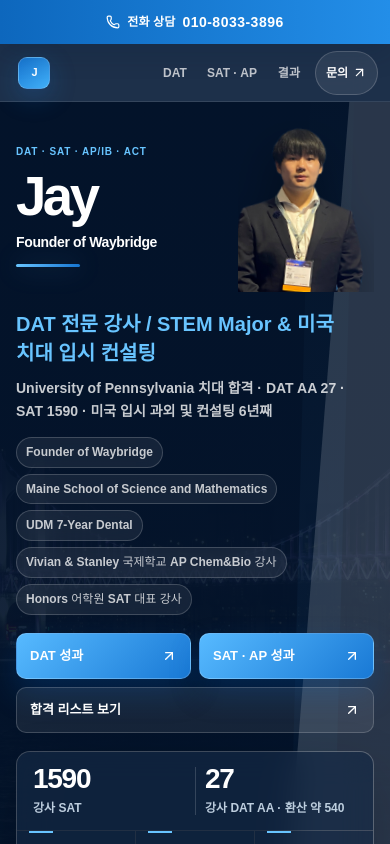
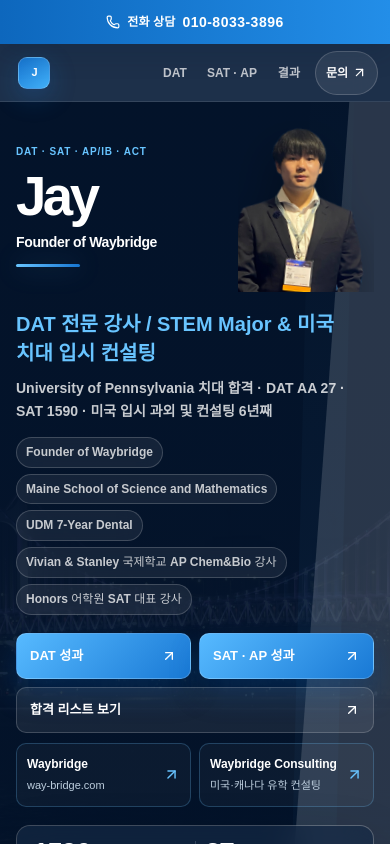
Before and after one commit to Taesu0410/waybridge, a Next.js app: page / in a window 390 px wide. Shown: the top 844 px of the page. Built offline with nearby package versions, Linux system fonts and the light colour scheme; no server answers.

Commit message:
Add Waybridge website and consulting links

```diff
--- a/app/globals.css
+++ b/app/globals.css
@@ -152,6 +152,13 @@
 .hero-score-pair p + p::before { content: ""; position: absolute; top: 2px; bottom: 2px; left: -10px; width: 1px; background: rgba(255,255,255,.16); }
 .hero-actions { display: flex; flex-wrap: wrap; gap: 12px; }
 .hero-actions .primary-button { font-size: .875rem; }
+.hero-site-links { display: grid; grid-template-columns: repeat(2, minmax(0, 1fr)); gap: 10px; margin-top: 14px; }
+.hero-site-links a { min-width: 0; min-height: 64px; display: flex; align-items: center; justify-content: space-between; gap: 10px; padding: 12px 14px; border: 1px solid rgba(104,196,255,.24); border-radius: 10px; background: rgba(255,255,255,.035); transition: background .2s ease, border-color .2s ease; }
+.hero-site-links a:hover { background: rgba(104,196,255,.1); border-color: var(--mint); }
+.hero-site-links a > span { min-width: 0; }
+.hero-site-links strong { display: block; color: var(--white); font-size: 14px; line-height: 1.35; }
+.hero-site-links small { display: block; margin-top: 4px; color: #bdcede; font-size: 11px; line-height: 1.5; word-break: keep-all; overflow-wrap: anywhere; }
+.hero-site-links svg { flex: none; color: var(--mint); }
 .hero-proof span { font-size: .75rem; line-height: 1.4; }
 .dat-section { padding-block: 40px; scroll-margin-top: 80px; }
 .ap-highlight { display: flex; flex-wrap: wrap; align-items: center; justify-content: space-between; gap: 16px; padding-bottom: 20px; margin-bottom: 18px; border-bottom: 1px solid var(--line); }
@@ -305,6 +312,9 @@
 .contact-inner > div > p { color: var(--mint); }
 .contact-inner h2 { margin: 12px 0 0; font-size: clamp(34px, 4.4vw, 56px); font-weight: 880; line-height: 1.05; letter-spacing: -.055em; }
 .contact-status { display: inline-flex; align-items: center; gap: 10px; padding: 15px 19px; border: 1px solid rgba(255,255,255,.2); border-radius: 12px; background: var(--white); color: var(--ink); box-shadow: 0 18px 40px rgba(0,0,0,.18); font-size: 11px; font-weight: 850; white-space: nowrap; }
+.contact-site-links { position: relative; z-index: 1; display: flex; flex-wrap: wrap; gap: 4px 24px; margin-top: 20px; }
+.contact-site-links a { display: inline-flex; align-items: center; gap: 6px; min-height: 44px; color: #bdcede; font-size: 13px; font-weight: 650; }
+.contact-site-links a:hover { color: var(--white); text-decoration: underline; text-underline-offset: 4px; }
 .site-footer { min-height: 64px; display: flex; align-items: center; justify-content: space-between; gap: 24px; color: var(--muted); font-size: 8px; }
 .site-footer span { color: var(--ink); font-weight: 900; letter-spacing: .12em; }
 .site-footer p { margin: 0; text-align: right; }
@@ -361,7 +371,11 @@
   .hero-actions .primary-button { min-height: 46px; margin: 0; justify-content: space-between; padding: 11px 13px; font-size: 13px; }
   .hero-actions .primary-button:last-child { grid-column: 1 / -1; background: rgba(255,255,255,.08); box-shadow: none; }
   .hero-actions svg { flex: none; }
-  .hero-proof { grid-area: 6 / 1 / auto / -1; grid-template-columns: repeat(3, minmax(0, 1fr)); margin-top: 18px; border-radius: 14px; }
+  .hero-site-links { grid-area: 6 / 1 / auto / -1; gap: 8px; margin-top: 10px; }
+  .hero-site-links a { gap: 6px; padding: 11px 10px; }
+  .hero-site-links strong { font-size: 12px; }
+  .hero-site-links small { font-size: 11px; }
+  .hero-proof { grid-area: 7 / 1 / auto / -1; grid-template-columns: repeat(3, minmax(0, 1fr)); margin-top: 18px; border-radius: 14px; }
   .hero-proof div { min-height: 86px; padding: 13px 10px; border: 0; }
   .hero-proof div::before { left: 12px; width: 24px; height: 2px; }
   .hero-proof strong { font-size: 28px; }
--- a/app/page.tsx
+++ b/app/page.tsx
@@ -103,6 +103,11 @@
   [BookOpenCheck, '전 과목 DB', 'SAT·ACT·AP·IB 자료와 자체 프로그램을 활용합니다.'],
 ] as const;
 
+const waybridgeSites = [
+  { name: 'Waybridge', description: 'way-bridge.com', href: 'https://way-bridge.com/' },
+  { name: 'Waybridge Consulting', description: '미국·캐나다 유학 컨설팅', href: 'https://www.waybridgeconsulting.com/' },
+] as const;
+
 export default function Home() {
   return (
     <main>
@@ -159,6 +164,14 @@
               <a className="primary-button" href="#dat-results">DAT 성과 <ArrowUpRight size={16} /></a>
               <a className="primary-button" href="#class">SAT · AP 성과 <ArrowUpRight size={16} /></a>
               <a className="primary-button" href="#results">합격 리스트 보기 <ArrowUpRight size={16} /></a>
+            </div>
+            <div className="hero-site-links" role="group" aria-label="Waybridge 사이트 바로가기">
+              {waybridgeSites.map((site) => (
+                <a key={site.href} href={site.href} target="_blank" rel="noopener noreferrer" aria-label={`${site.name} — ${site.description} (새 탭에서 열기)`}>
+                  <span><strong>{site.name}</strong><small>{site.description}</small></span>
+                  <ArrowUpRight size={17} aria-hidden="true" />
+                </a>
+              ))}
             </div>
           </div>
 
@@ -368,6 +381,13 @@
           <div><p>DAT · SAT · AP &amp; ADMISSIONS</p><h2>시험 준비부터<br />미국 대학·치대 진학까지.</h2></div>
           <a className="contact-status" href="tel:01080333896">DAT · SAT · AP 수업 상담 <Phone size={19} /></a>
         </div>
+        <div className="shell contact-site-links" role="group" aria-label="Waybridge 관련 사이트">
+          {waybridgeSites.map((site) => (
+            <a key={site.href} href={site.href} target="_blank" rel="noopener noreferrer" aria-label={`${site.name} (새 탭에서 열기)`}>
+              {site.name}<ArrowUpRight size={15} aria-hidden="true" />
+            </a>
+          ))}
+        </div>
       </section>
 
       <footer className="site-footer shell">
```
